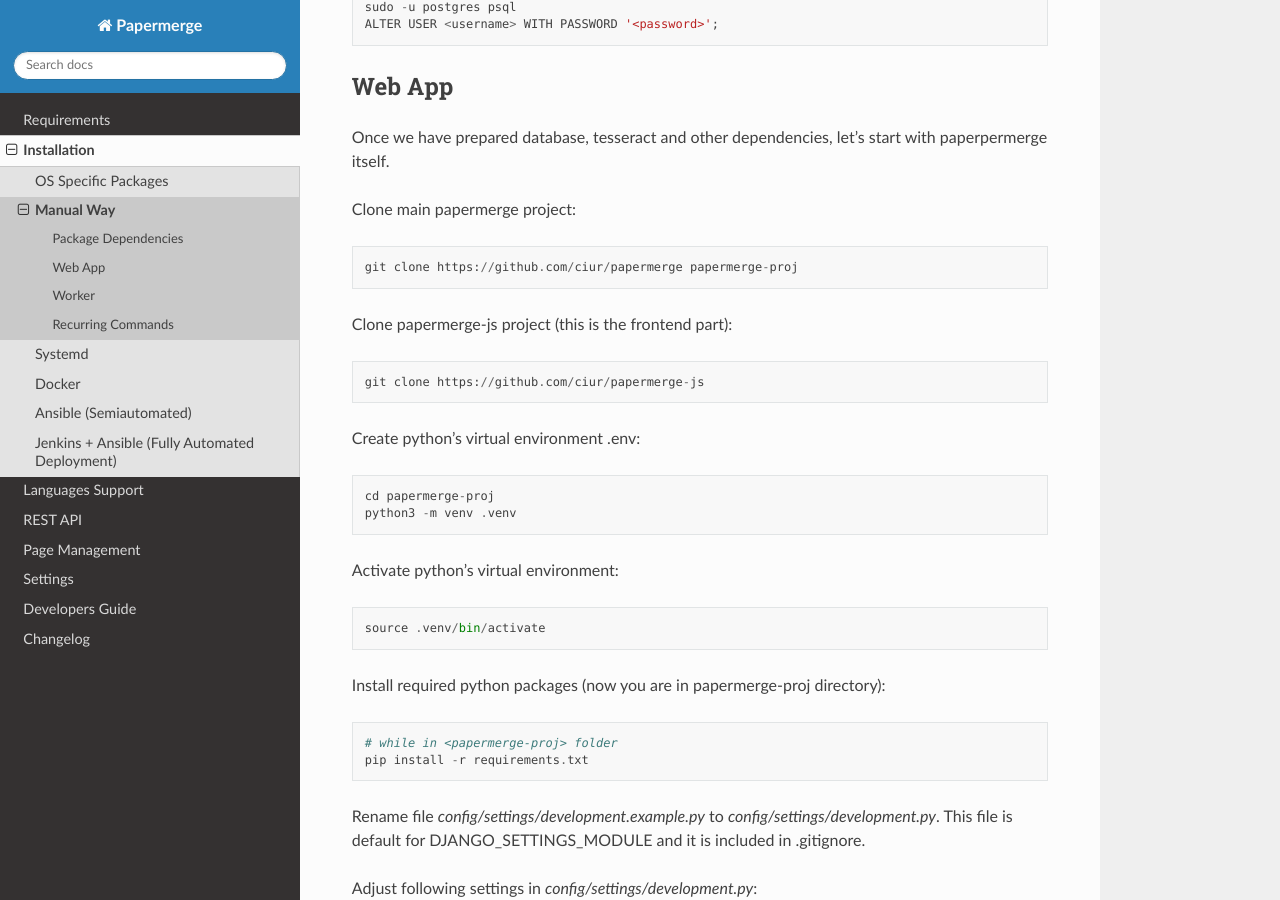
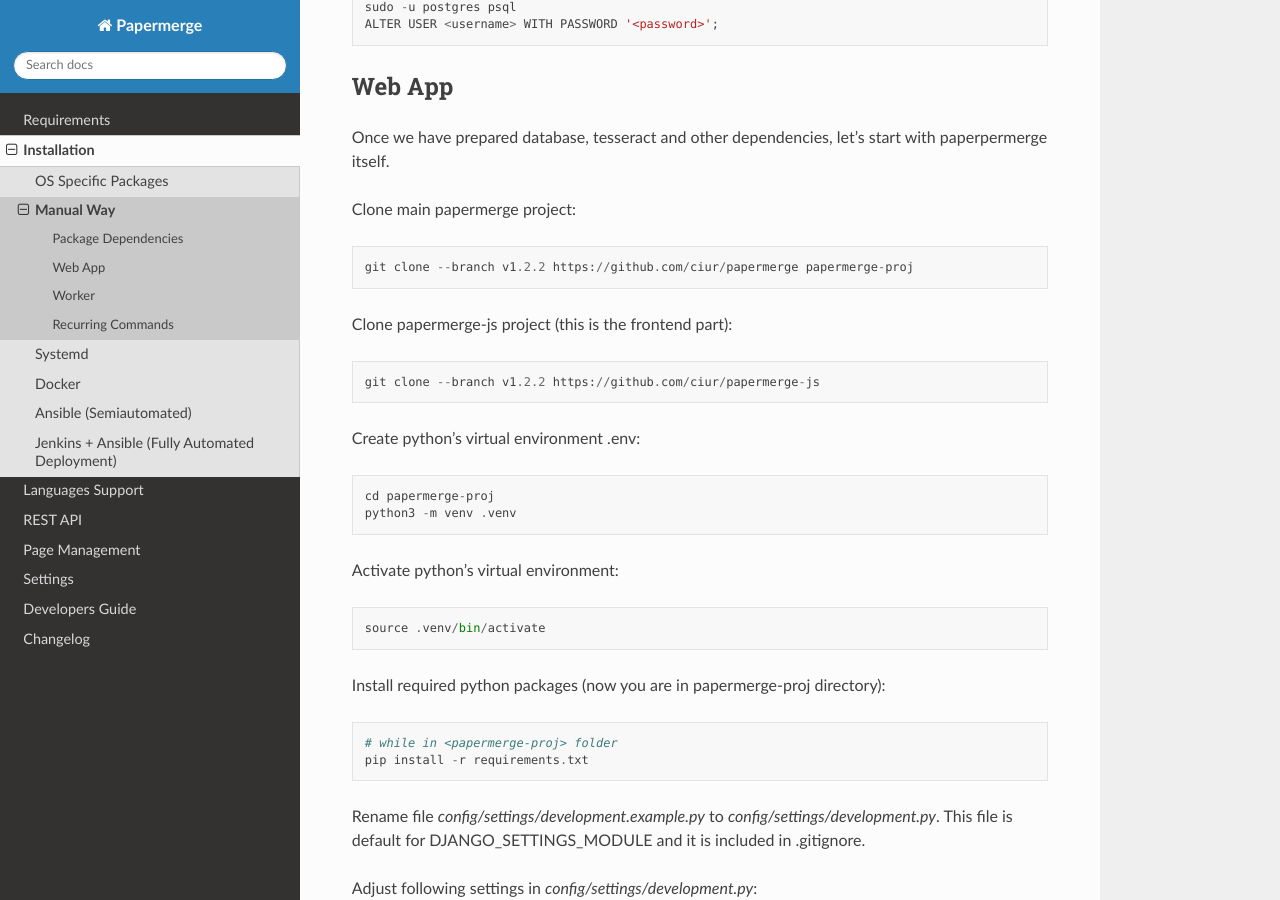
Before and after one commit to ciur/papermerge, a Sphinx documentation site: the page built from docs/source/installation/manual_way.rst, in a window 1280 px wide and 900 px high, scrolled down 1275 px. Built offline with Sphinx 7.4.7 and the Read the Docs theme 2.0.0, drawn with Linux system fonts in a browser that asks for light colours.

Commit message:
update documentation

```diff
--- a/docs/source/installation/manual_way.rst
+++ b/docs/source/installation/manual_way.rst
@@ -59,11 +59,11 @@
 
 Clone main papermerge project::
 
-    git clone https://github.com/ciur/papermerge papermerge-proj
+    git clone --branch v1.2.2 https://github.com/ciur/papermerge papermerge-proj
 
 Clone papermerge-js project (this is the frontend part)::
 
-    git clone https://github.com/ciur/papermerge-js
+    git clone --branch v1.2.2 https://github.com/ciur/papermerge-js
 
 Create python's virtual environment .env::
 
```
